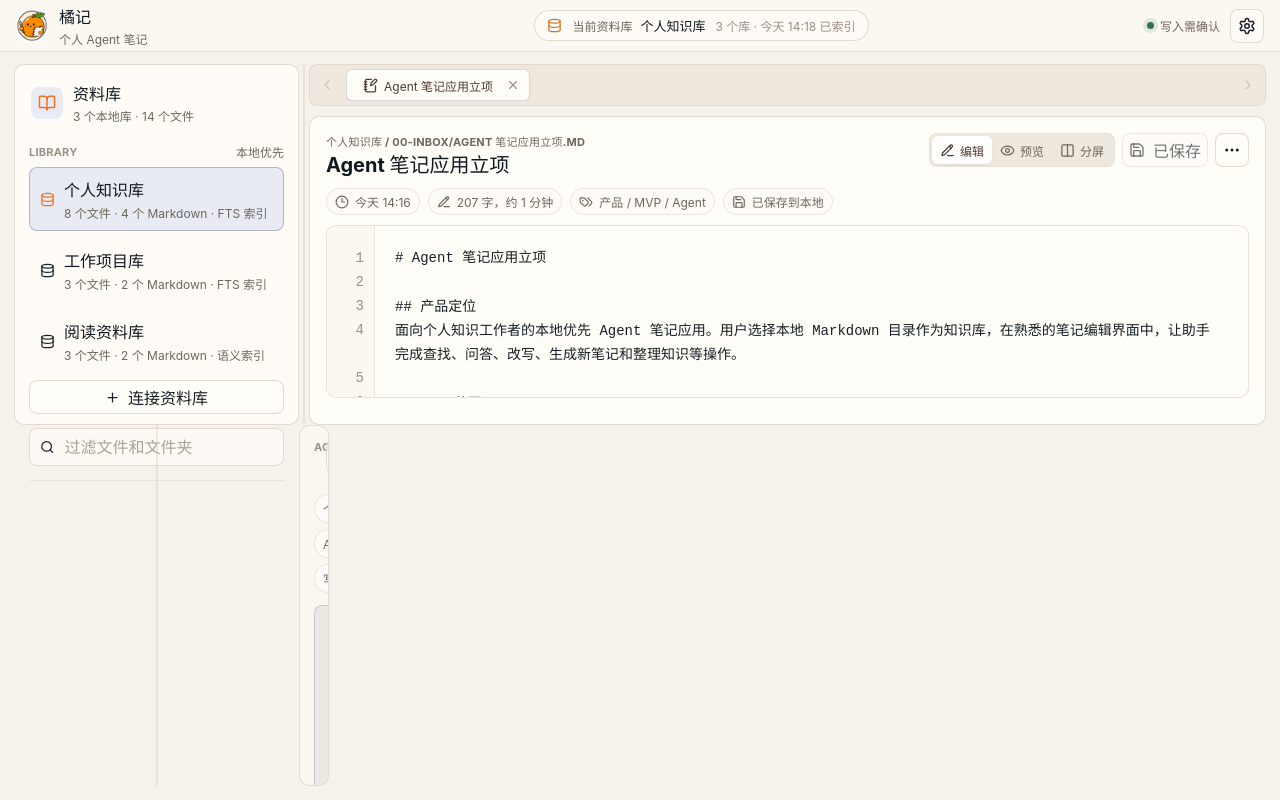
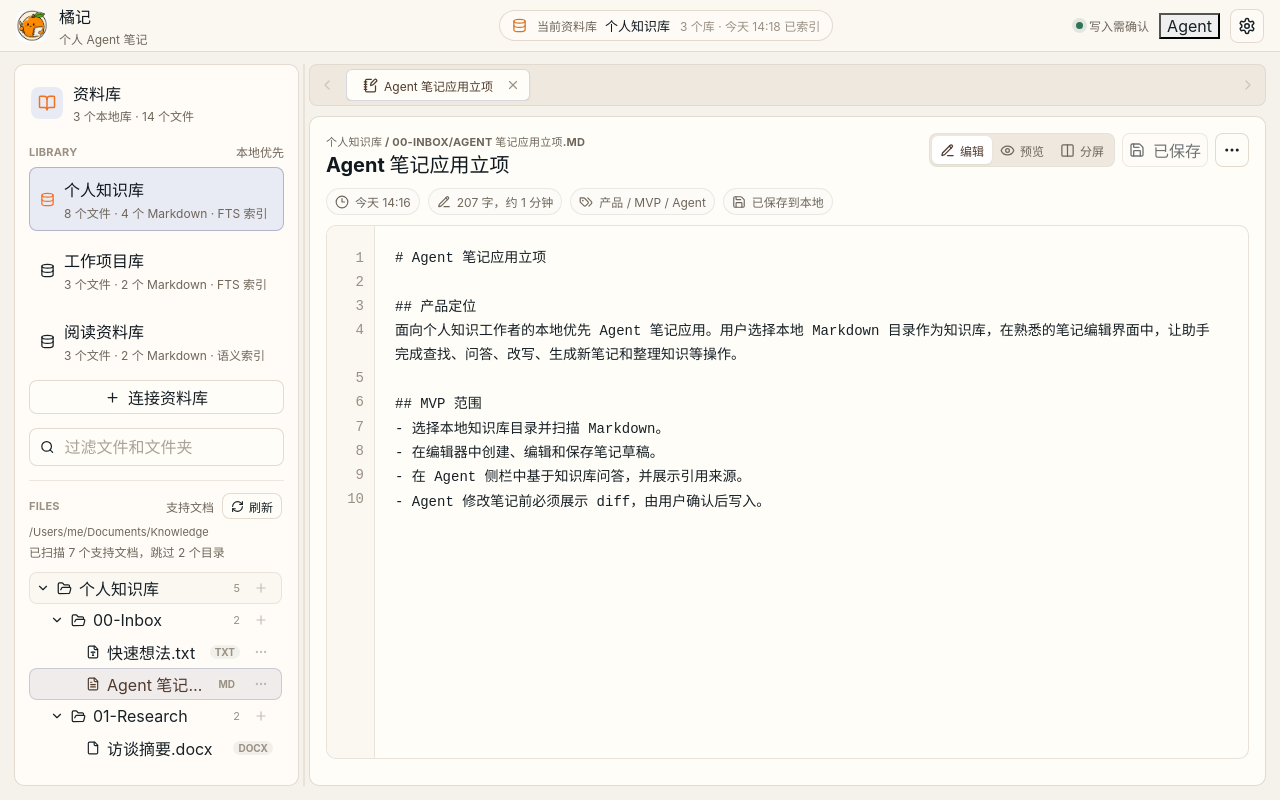
Before and after one commit to ciri667/orange, a React (Vite) app: page / in a window 1280 px wide. Built offline with nearby package versions, Linux system fonts and the light colour scheme.

Commit message:
feat(agent): host agent panel in floating card

```diff
--- a/src/agent/AgentFloatingCard.tsx
+++ b/src/agent/AgentFloatingCard.tsx
@@ -3,17 +3,15 @@ import type { AgentFloatLayout, AgentFloatResizeEdge } from "./agentFloatGeometr
 
 const RESIZE_EDGES: AgentFloatResizeEdge[] = ["n", "s", "e", "w", "ne", "nw", "se", "sw"];
 
-/** 非模态 Agent 浮窗外壳：定位、header 拖动、八向缩放；业务内容由 children 提供。 */
+/** 非模态 Agent 浮窗外壳：定位与八向缩放；拖动由内部 AgentPanel header 触发。 */
 export function AgentFloatingCard({
   layout,
   isInteracting,
-  onBeginMove,
   onBeginResize,
   children,
 }: {
   layout: AgentFloatLayout;
   isInteracting: boolean;
-  onBeginMove: (event: ReactPointerEvent) => void;
   onBeginResize: (edge: AgentFloatResizeEdge, event: ReactPointerEvent) => void;
   children: ReactNode;
 }) {
@@ -33,13 +31,6 @@ export function AgentFloatingCard({
       role="complementary"
       aria-label="Agent 协作浮窗"
     >
-      {/* 透明拖动手柄叠在 header 区域：仅空白处拖动由 AgentPanel 配合，
-          这里提供整卡顶部条作为默认拖区；按钮仍可点是因为 header actions z-index 更高。 */}
-      <div
-        className="agent-float-drag-region"
-        onPointerDown={onBeginMove}
-        aria-hidden="true"
-      />
       <div className="agent-float-card-body">{children}</div>
       {RESIZE_EDGES.map((edge) => (
         <div
--- a/src/agent/AgentPanel.tsx
+++ b/src/agent/AgentPanel.tsx
@@ -1,5 +1,6 @@
 import { History, Book, PanelRightClose, Plus } from "lucide-react";
 import { useRef } from "react";
+import type { PointerEvent as ReactPointerEvent } from "react";
 import { OverflowTooltipText } from "../shared/OverflowTooltipText";
 import { getImSessionSourceLabel } from "../shared/selectors";
 import { useDismissable } from "../shared/useDismissable";
@@ -13,7 +14,7 @@ import {
   AgentSessionSummary,
 } from "./AgentPanelSections";
 
-/** 右侧 Agent 侧栏，承载会话、工具调用、检索范围、引用和输入框。 */
+/** Agent 协作区内容：承载会话、工具调用、检索范围、引用和输入框；可由浮窗外壳承载。 */
 export function AgentPanel({
   sessions,
   activeSession,
@@ -37,6 +38,7 @@ export function AgentPanel({
   onToggleSessionContext,
   onToggleScopeSelector,
   onCollapsePanel,
+  onHeaderDragStart,
   onCreateSession,
   onSelectSession,
   onDeleteSession,
@@ -77,6 +79,8 @@ export function AgentPanel({
   onToggleSessionContext: () => void;
   onToggleScopeSelector: () => void;
   onCollapsePanel: () => void;
+  /** 浮窗模式下在 header 空白处开始拖动；交互控件上不触发。 */
+  onHeaderDragStart?: (event: ReactPointerEvent) => void;
   onCreateSession: () => void;
   onSelectSession: (sessionId: string) => void;
   onDeleteSession: (sessionId: string) => void;
@@ -99,8 +103,18 @@ export function AgentPanel({
   useDismissable(isScopeSelectorOpen, onToggleScopeSelector, { externalRef: panelRef });
 
   return (
-    <aside ref={panelRef} className="agent-panel" aria-label="AI 侧栏">
-      <header className="agent-header">
+    <aside ref={panelRef} className="agent-panel" aria-label="AI 协作区">
+      <header
+        className="agent-header"
+        onPointerDown={(event) => {
+          // 按钮/链接/表单控件上不启动拖动，避免与 header 操作冲突。
+          const target = event.target as HTMLElement;
+          if (target.closest("button, a, input, textarea, select")) {
+            return;
+          }
+          onHeaderDragStart?.(event);
+        }}
+      >
         <div>
           <p className="section-label">Agent</p>
           <div className="agent-session-title">
--- a/src/workspace/TopBar.tsx
+++ b/src/workspace/TopBar.tsx
@@ -2,15 +2,21 @@ import { Database, Settings } from "lucide-react";
 import { OverflowTooltipText } from "../shared/OverflowTooltipText";
 import type { KnowledgeBase } from "../shared/types";
 
-/** 顶部应用栏，承载产品状态、激活知识库同步状态和设置入口。 */
+/** 顶部应用栏，承载产品状态、激活知识库同步状态、Agent 浮窗开关和设置入口。 */
 export function TopBar({
   activeKnowledgeBase,
   knowledgeBaseCount,
   onOpenSettings,
+  agentOpen,
+  onToggleAgent,
 }: {
   activeKnowledgeBase: KnowledgeBase;
   knowledgeBaseCount: number;
   onOpenSettings: () => void;
+  /** Agent 浮窗是否打开；仅在提供 onToggleAgent 时参与渲染。 */
+  agentOpen?: boolean;
+  /** 切换 Agent 协作浮窗显隐；未提供时不渲染顶部 Agent 按钮。 */
+  onToggleAgent?: () => void;
 }) {
   return (
     <header className="topbar">
@@ -38,6 +44,17 @@ export function TopBar({
           <i aria-hidden="true" />
           写入需确认
         </span>
+        {onToggleAgent && (
+          <button
+            type="button"
+            className={`topbar-agent-toggle ${agentOpen ? "is-open" : ""}`}
+            title={agentOpen ? "收起 Agent 协作区" : "打开 Agent 协作区"}
+            aria-expanded={Boolean(agentOpen)}
+            onClick={onToggleAgent}
+          >
+            Agent
+          </button>
+        )}
         <button className="icon-button" type="button" title="打开设置" onClick={onOpenSettings}>
           <Settings size={18} />
         </button>
--- a/src/workspace/WorkspaceShell.tsx
+++ b/src/workspace/WorkspaceShell.tsx
@@ -1,7 +1,8 @@
 import { useEffect, useState } from "react";
-import { PanelRightOpen } from "lucide-react";
+import { AgentFloatingCard } from "../agent/AgentFloatingCard";
 import { AgentPanel } from "../agent/AgentPanel";
 import type { AgentMentionFile } from "../agent/AgentInput";
+import { useAgentFloatLayout } from "../agent/useAgentFloatLayout";
 import { DocumentPane } from "../editor/DocumentPane";
 import { EditorTabBar, type EditorTabBarItem } from "../editor/EditorTabBar";
 import { EditorPane } from "../editor/EditorPane";
@@ -354,8 +355,6 @@ export function WorkspaceShell() {
   const [isSessionContextOpen, setIsSessionContextOpen] = useState(false);
   /** 会话工具范围选择器开关，用于多知识库 scope 管理。 */
   const [isScopeSelectorOpen, setIsScopeSelectorOpen] = useState(false);
-  /** 桌面端手动折叠 Agent 协作区，窄窗口断点仍由 CSS 自动接管。 */
-  const [isAgentPanelCollapsed, setIsAgentPanelCollapsed] = useState(false);
   /** 设置抽屉打开状态，打开时会刷新非阻塞诊断日志。 */
   const [isSettingsOpen, setIsSettingsOpen] = useState(false);
   /** 全局忙碌状态覆盖文件、会话、设置和日志刷新操作。 */
@@ -394,8 +393,16 @@ export function WorkspaceShell() {
   } | null>(null);
   /** 待确认的危险操作，使用应用内弹窗替代 window.confirm，避免 Tauri dialog 权限依赖。 */
   const [pendingConfirmation, setPendingConfirmation] = useState<PendingConfirmation | null>(null);
-  /** 主工作台三栏布局偏好，负责拖拽分隔条、键盘调整和本机持久化。 */
+  /** 主工作台侧栏布局偏好，负责拖拽分隔条、键盘调整和本机持久化。 */
   const { workspaceRef, gridTemplateColumns, resizingPane, getSeparatorProps } = useResizableWorkspaceLayout();
+  /** Agent 浮窗开关、几何与拖拽/缩放，与工作台 grid 解耦。 */
+  const {
+    layout: agentFloatLayout,
+    isInteracting: isAgentFloatInteracting,
+    setOpen: setAgentFloatOpen,
+    beginMove: beginAgentFloatMove,
+    beginResize: beginAgentFloatResize,
+  } = useAgentFloatLayout();
   /** 启动和诊断数据 hook 返回工作台全局状态及刷新入口，根组件继续负责业务动作。 */
   const {
     snapshot,
@@ -1842,20 +1849,20 @@ export function WorkspaceShell() {
     setIsSessionContextOpen(false);
   }
 
-  /** 切换右侧 Agent 协作区显隐，保留编辑区优先的桌面工作流。 */
-  function handleToggleAgentPanelCollapsed() {
-    const nextCollapsedState = !isAgentPanelCollapsed;
+  /** 切换 Agent 协作浮窗显隐，保留编辑区优先的桌面工作流。 */
+  function handleToggleAgentPanel() {
+    const nextOpen = !agentFloatLayout.open;
 
     logInfo("切换 Agent 协作区显隐。", {
       category: "frontend",
       event: "agent_panel_visibility_toggle",
-      status: nextCollapsedState ? "collapsed" : "expanded",
+      status: nextOpen ? "expanded" : "collapsed",
       metadata: {
         messageCount: activeSession.messages.length,
         hasActivePendingChange: activeSession.pendingChange?.status === "pending",
       },
     });
-    setIsAgentPanelCollapsed(nextCollapsedState);
+    setAgentFloatOpen(nextOpen);
   }
 
   /** 提交 Agent 输入，运行时会自行决定是否调用检索工具。 */
@@ -2289,9 +2296,11 @@ export function WorkspaceShell() {
         activeKnowledgeBase={activeKnowledgeBase}
         knowledgeBaseCount={currentSnapshot.knowledgeBases.length}
         onOpenSettings={handleOpenSettings}
+        agentOpen={agentFloatLayout.open}
+        onToggleAgent={handleToggleAgentPanel}
       />
       <main
-        className={`workspace-grid ${resizingPane ? "is-resizing" : ""} ${isAgentPanelCollapsed ? "is-agent-collapsed" : ""}`}
+        className={`workspace-grid ${resizingPane ? "is-resizing" : ""}`}
         ref={workspaceRef}
         style={{ gridTemplateColumns }}
       >
@@ -2375,23 +2384,13 @@ export function WorkspaceShell() {
             )}
           </div>
         </div>
-        {!isAgentPanelCollapsed && (
-          <div
-            className={`workspace-resizer ${resizingPane === "agent" ? "active" : ""}`}
-            {...getSeparatorProps("agent")}
-          />
-        )}
-        {isAgentPanelCollapsed ? (
-          <button
-            className="agent-panel-reopen"
-            type="button"
-            title="展开 Agent 协作区"
-            onClick={handleToggleAgentPanelCollapsed}
-          >
-            <PanelRightOpen size={17} />
-            <span>Agent</span>
-          </button>
-        ) : (
+      </main>
+      {agentFloatLayout.open && (
+        <AgentFloatingCard
+          layout={agentFloatLayout}
+          isInteracting={isAgentFloatInteracting}
+          onBeginResize={beginAgentFloatResize}
+        >
           <AgentPanel
             sessions={currentSnapshot.sessions}
             activeSession={activeSession}
@@ -2417,7 +2416,8 @@ export function WorkspaceShell() {
             onToggleSessionList={handleToggleSessionList}
             onToggleSessionContext={handleToggleSessionContext}
             onToggleScopeSelector={handleToggleScopeSelector}
-            onCollapsePanel={handleToggleAgentPanelCollapsed}
+            onCollapsePanel={handleToggleAgentPanel}
+            onHeaderDragStart={beginAgentFloatMove}
             onCreateSession={handleCreateSession}
             onSelectSession={handleSelectSession}
             onDeleteSession={handleDeleteSession}
@@ -2430,8 +2430,8 @@ export function WorkspaceShell() {
             onSetSessionModelSelection={handleSetSessionModelSelection}
             onCompactAgentContext={handleCompactAgentContext}
           />
-        )}
-      </main>
+        </AgentFloatingCard>
+      )}
       {isSettingsOpen && (
         <SettingsDrawer
           knowledgeBases={currentSnapshot.knowledgeBases}
```
